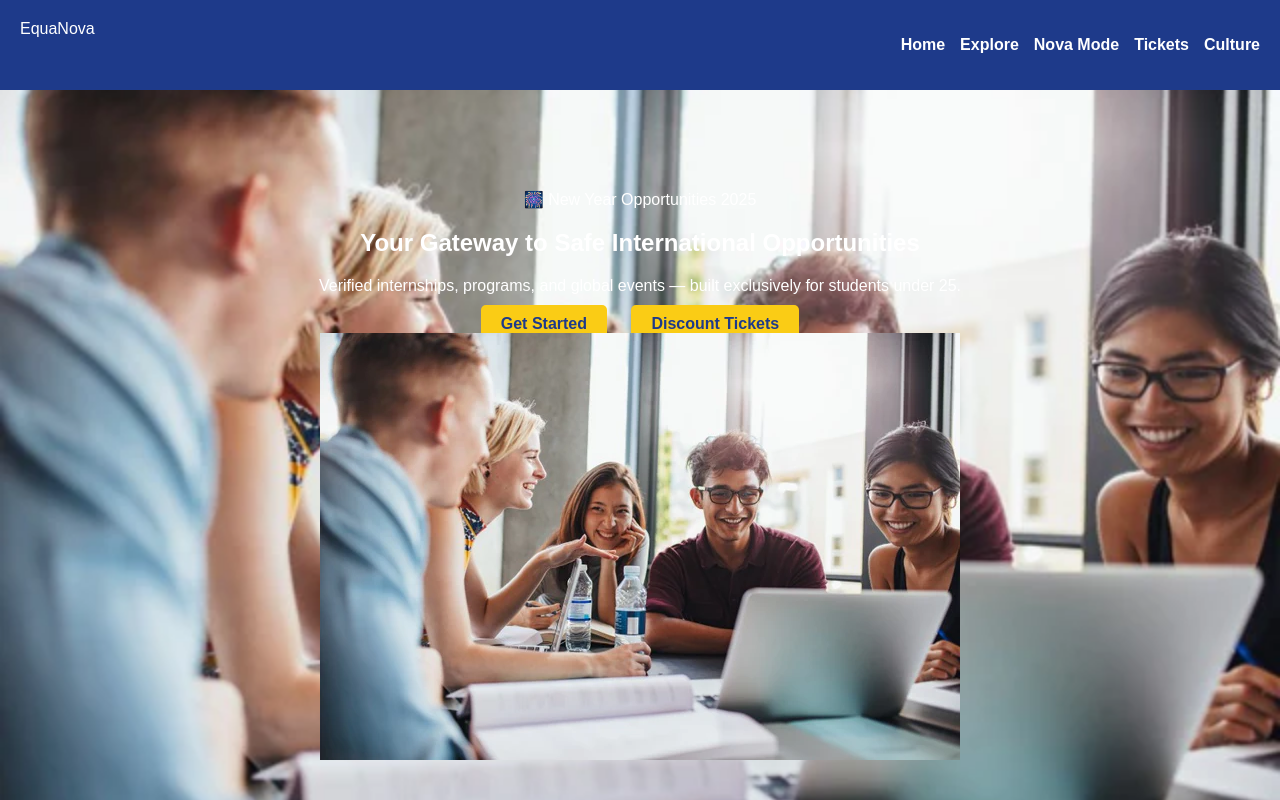
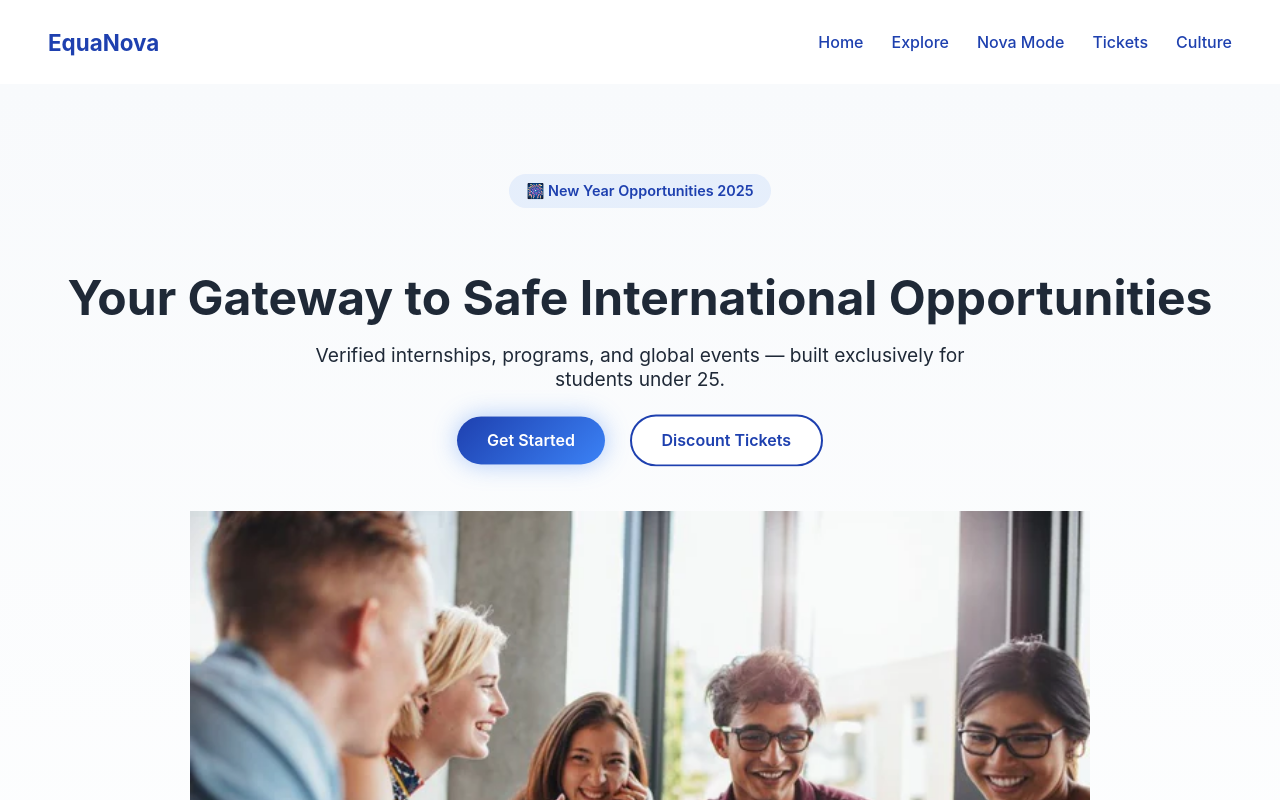
Before and after one commit to EquaNova-org/EquaNova, a plain HTML site: page index.html in a window 1280 px wide. Shown: the top 800 px of the page. Drawn offline with Linux system fonts and the light colour scheme.

Commit message:
style.css

```diff
--- a/style.css
+++ b/style.css
@@ -1,65 +1,142 @@
+/* Base */
 body {
-    font-family: Arial, sans-serif;
     margin: 0;
-    padding: 0;
+    font-family: 'Inter', Arial, sans-serif;
+    color: #1f2937;
+    background: #ffffff;
 }
 
+/* Navigation */
 nav {
     display: flex;
     justify-content: space-between;
-    padding: 20px;
-    background-color: #1E3A8A;
-    color: white;
-    position: sticky;
-    top: 0;
+    align-items: center;
+    padding: 16px 48px;
+    background: white;
+    box-shadow: 0 4px 20px rgba(0,0,0,0.05);
+}
+
+.logo {
+    font-size: 1.4rem;
+    font-weight: 700;
+    color: #1e40af;
 }
 
 nav ul {
+    list-style: none;
     display: flex;
-    list-style: none;
-    gap: 15px;
+    gap: 28px;
 }
 
-nav ul li a {
-    color: white;
+nav a {
     text-decoration: none;
-    font-weight: bold;
+    color: #1e40af;
+    font-weight: 500;
 }
 
+/* Hero */
 .hero {
     text-align: center;
-    padding: 100px 20px;
-    background: url('hero-placeholder.jpg') center/cover no-repeat;
-    color: white;
+    padding: 90px 20px;
+    background: linear-gradient(180deg, #f8fafc, #ffffff);
 }
 
+.hero h1 {
+    font-size: 3rem;
+    margin-bottom: 16px;
+}
+
+.hero p {
+    max-width: 720px;
+    margin: 0 auto 28px;
+    font-size: 1.2rem;
+}
+
+.hero-image {
+    max-width: 900px;
+    width: 100%;
+    margin-top: 40px;
+}
+
+/* New Year Badge */
+.new-year-badge {
+    display: inline-block;
+    margin-bottom: 20px;
+    padding: 8px 18px;
+    background: rgba(59,130,246,0.1);
+    color: #1e40af;
+    border-radius: 999px;
+    font-size: 0.9rem;
+    font-weight: 600;
+}
+
+/* Buttons */
 .hero-buttons {
     margin-top: 20px;
 }
 
-.btn {
-    padding: 10px 20px;
-    margin: 0 10px;
-    background-color: #FACC15;
-    color: #1E3A8A;
-    text-decoration: none;
-    font-weight: bold;
-    border-radius: 5px;
+@keyframes float {
+    0% { transform: translateY(0); }
+    50% { transform: translateY(-6px); }
+    100% { transform: translateY(0); }
 }
 
-section {
-    padding: 60px 20px;
+.btn {
+    display: inline-block;
+    padding: 14px 30px;
+    border-radius: 999px;
+    text-decoration: none;
+    font-weight: 600;
+    margin: 0 10px;
+    animation: float 3s ease-in-out infinite;
+    transition: transform 0.3s ease, box-shadow 0.3s ease;
 }
 
+.primary-btn {
+    background: linear-gradient(135deg, #1e40af, #3b82f6);
+    color: white;
+    box-shadow: 0 0 25px rgba(59,130,246,0.4);
+}
+
+.secondary-btn {
+    background: white;
+    color: #1e40af;
+    border: 2px solid #1e40af;
+}
+
+.btn:hover {
+    transform: scale(1.08);
+}
+
+/* Sections */
+section {
+    padding: 80px 20px;
+    text-align: center;
+}
+
+h2 {
+    font-size: 2.2rem;
+    margin-bottom: 20px;
+}
+
+/* Cards */
 .cards {
     display: flex;
-    gap: 20px;
+    justify-content: center;
+    gap: 24px;
+    flex-wrap: wrap;
 }
 
 .card {
-    flex: 1;
-    background-color: #E0E7FF;
-    padding: 20px;
-    border-radius: 10px;
-    text-align: center;
+    background: white;
+    padding: 30px;
+    border-radius: 16px;
+    box-shadow: 0 10px 30px rgba(0,0,0,0.08);
+    min-width: 220px;
+    font-weight: 600;
+    transition: transform 0.3s ease;
 }
+
+.card:hover {
+    transform: translateY(-10px);
+}
```
